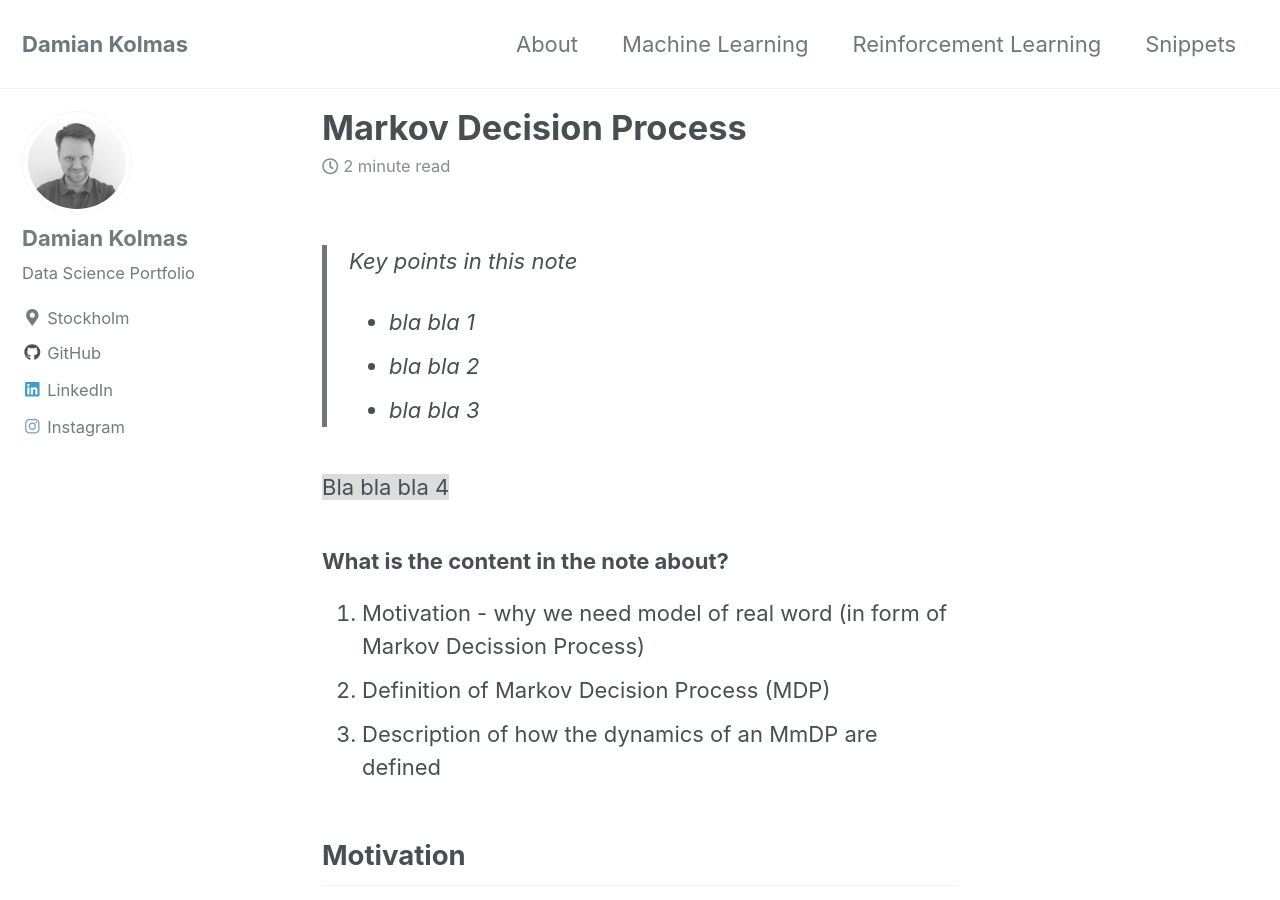
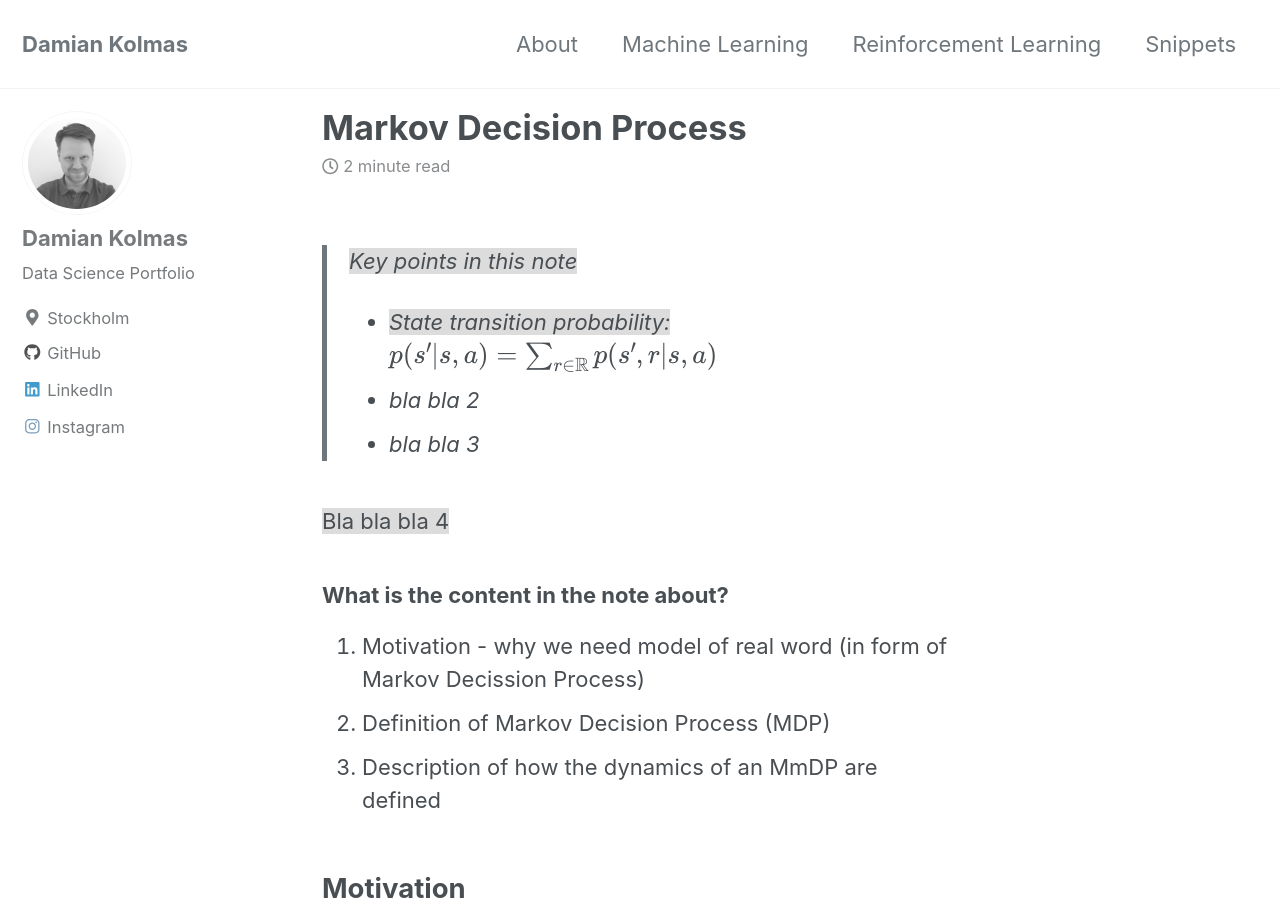
Before and after one commit to DKolmas/DKolmas.github.io, a Jekyll site: the page built from _posts/2019-09-17-Marcov-Decission-Process.md, in a window 1280 px wide and 900 px high. Built offline with Jekyll 4.4.1, drawn with Linux system fonts in a browser that asks for light colours; cached includes are drawn as plain includes; formulas are drawn with MathJax 3.

Commit message:
adding content to MDP note

```diff
--- a/_posts/2019-09-17-Marcov-Decission-Process.md
+++ b/_posts/2019-09-17-Marcov-Decission-Process.md
@@ -7,8 +7,9 @@ excerpt: "Markov Decission Process or MDP is described in the note. What we can
 mathjax: "true"
 ---
 
-> Key points in this note
-> * bla bla 1
+> <span style="background-color:gainsboro">Key points in this note</span>
+> * <span style="background-color:gainsboro">State transition probability:</span>
+$$p(s'|s,a) = \sum_{r\in\mathbb{R}}p(s',r|s,a)$$
 > * bla bla 2
 > * bla bla 3
 
```
